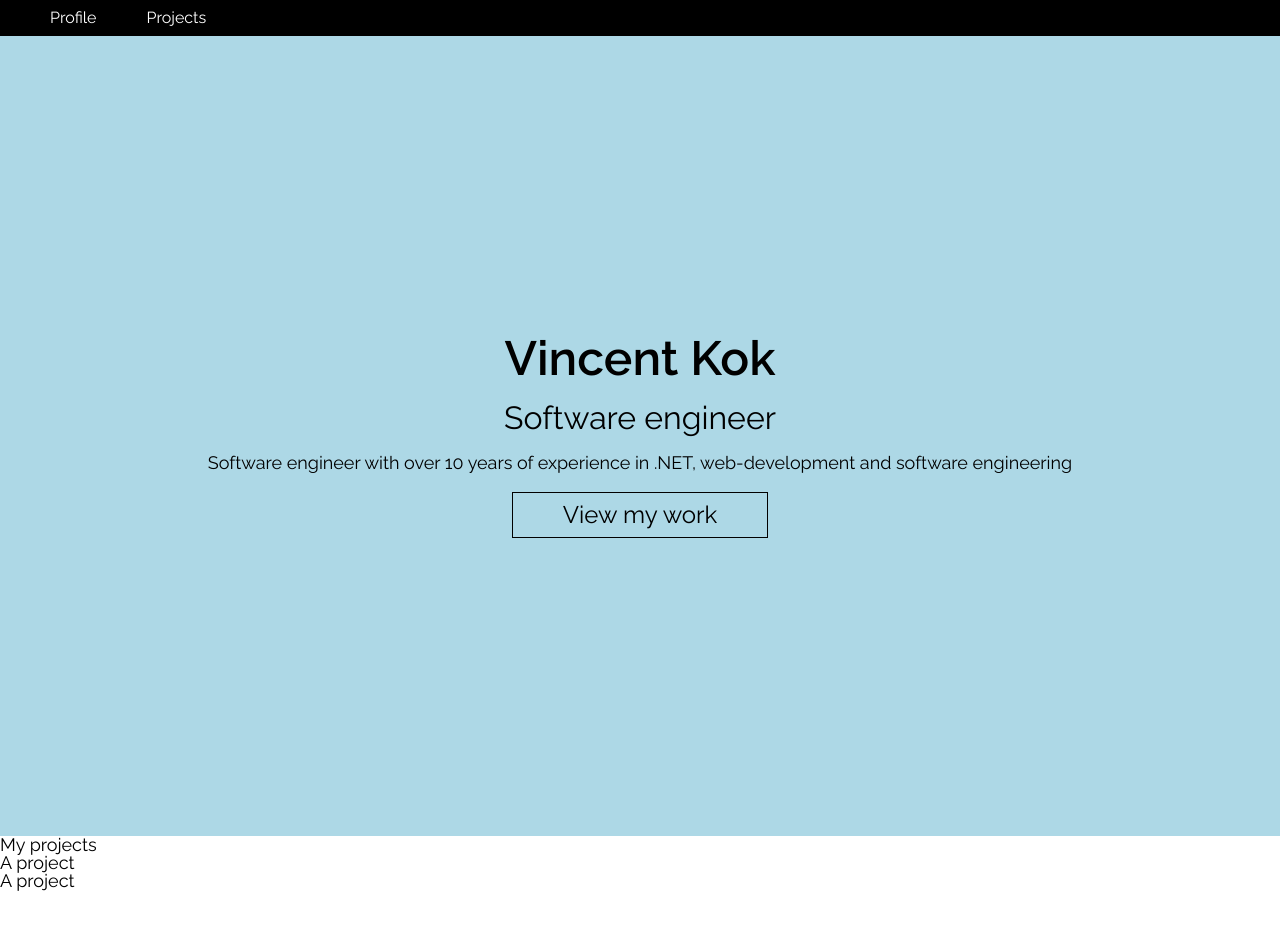
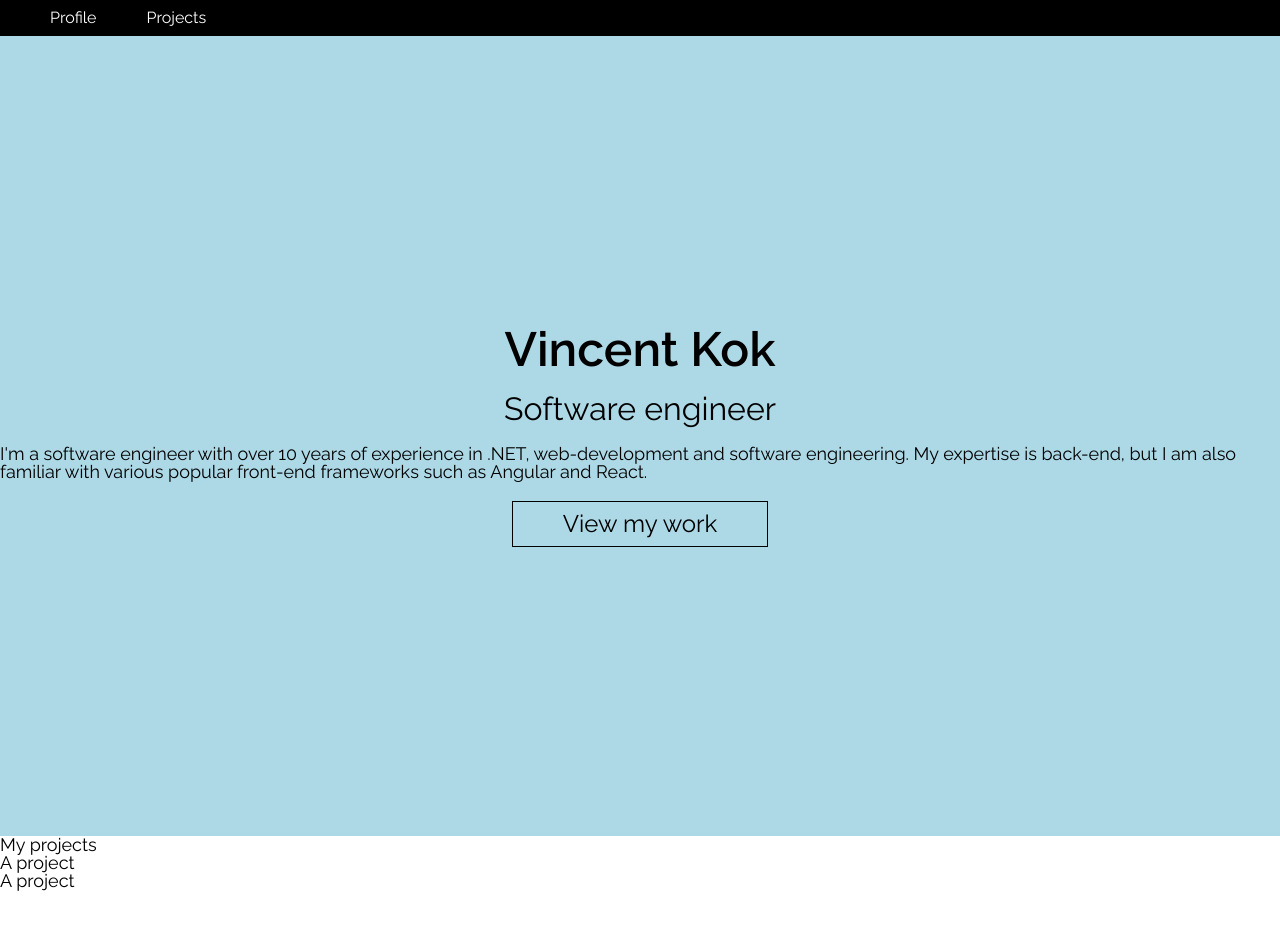
Before and after one commit to Viincenttt/viincenttt.github.io, a React (Create React App) app: page / in a window 1280 px wide. Shown: the top 930 px of the page. Built offline with nearby package versions, Linux system fonts and the light colour scheme.

Commit message:
Add extra content to profile

```diff
--- a/src/components/Profile/Profile.tsx
+++ b/src/components/Profile/Profile.tsx
@@ -9,7 +9,8 @@ export const Profile : React.FC = (): JSX.Element => {
             <h2>Software engineer</h2>
 
             <p>
-                Software engineer with over 10 years of experience in .NET, web-development and software engineering
+                I'm a software engineer with over 10 years of experience in .NET, web-development and software engineering.
+                My expertise is back-end, but I am also familiar with various popular front-end frameworks such as Angular and React.
             </p>
 
             <a href="#projects" className="button">View my work</a>
```
